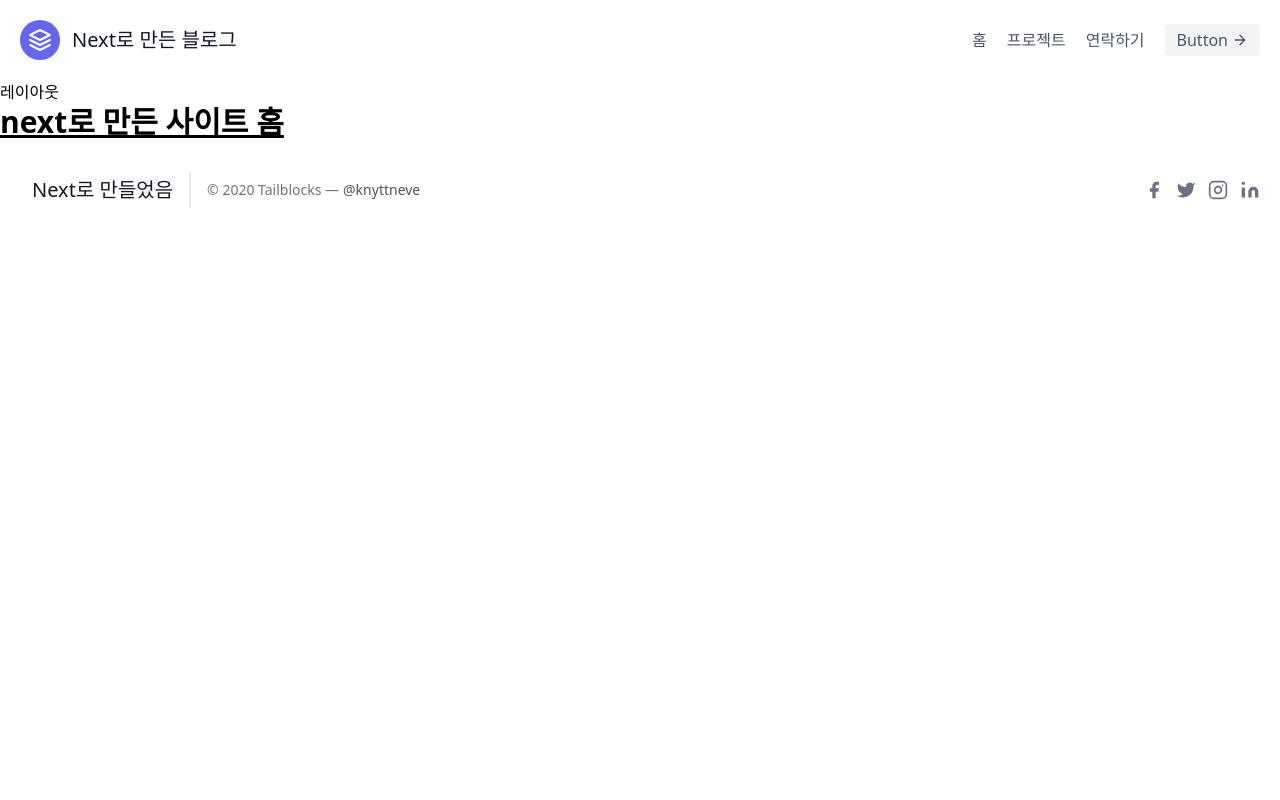
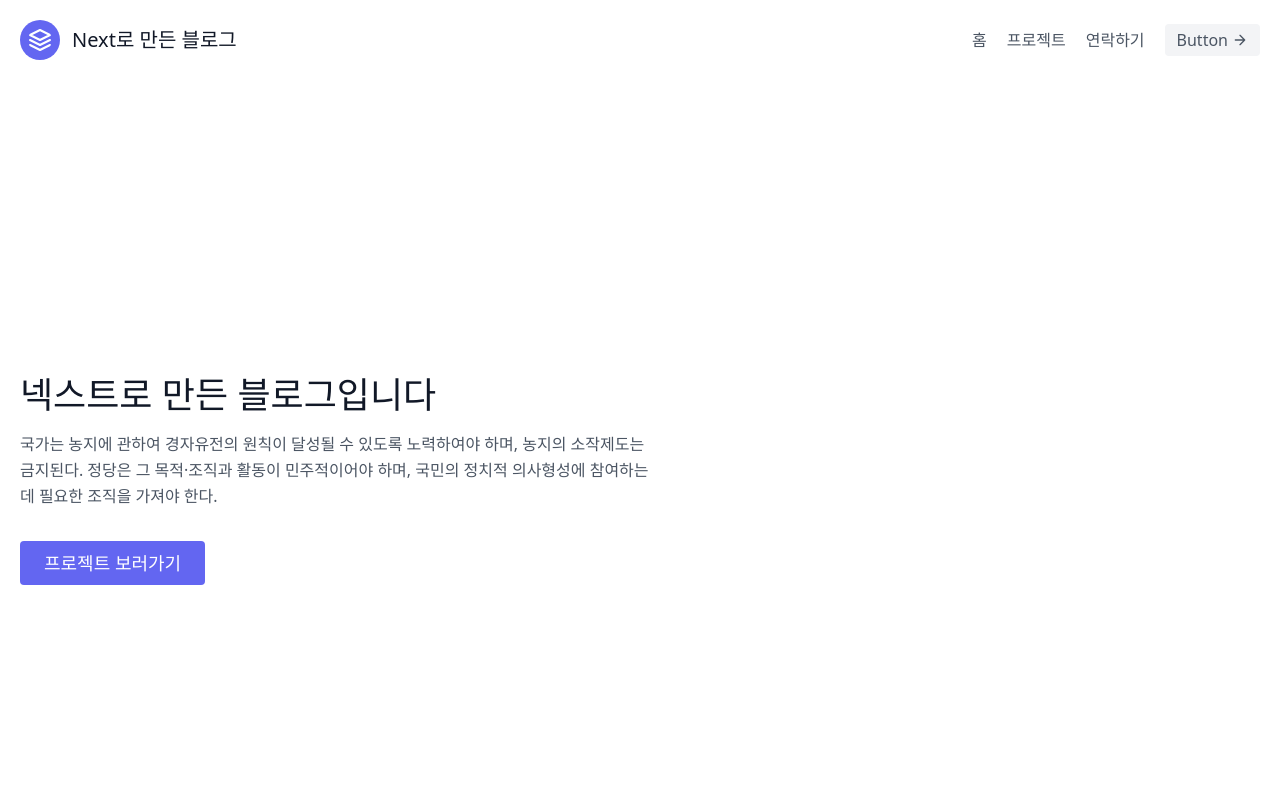
Before and after one commit to watching-dev/Sites, a Next.js app in the folder next-site/: page / in a window 1280 px wide. Shown: the top 800 px of the page. Built offline with nearby package versions, Linux system fonts and the light colour scheme.

Commit message:
[feat] layout 설정

```diff
--- a/next-site/components/layout.js
+++ b/next-site/components/layout.js
@@ -5,7 +5,6 @@ export default function Layout({ children }) {
   return (
     <>
       <Header />
-      <h1>레이아웃</h1>
       <div>{children}</div>
       <Footer />
     </>
--- a/next-site/pages/index.js
+++ b/next-site/pages/index.js
@@ -16,7 +16,27 @@ export default function Home() {
         <link rel="icon" href="/favicon.ico" />
       </Head>
 
-      <h1 class="text-3xl font-bold underline">next로 만든 사이트 홈</h1>
+      <section className="flex min-h-screen lfex-col items-center justify-center text-gray-600 body-font">
+        <div className="container mx-auto flex px-5 py-24 md:flex-row flex-col items-center">
+          <div className="lg:flex-grow md:w-1/2 lg:pr-24 md:pr-16 flex flex-col md:items-start md:text-left mb-16 md:mb-0 items-center text-center">
+            <h1 className="title-font sm:text-4xl text-3xl mb-4 font-medium text-gray-900">
+              넥스트로 만든 블로그입니다
+            </h1>
+            <p className="mb-8 leading-relaxed">
+              국가는 농지에 관하여 경자유전의 원칙이 달성될 수 있도록 노력하여야
+              하며, 농지의 소작제도는 금지된다. 정당은 그 목적·조직과 활동이
+              민주적이어야 하며, 국민의 정치적 의사형성에 참여하는데 필요한
+              조직을 가져야 한다.
+            </p>
+            <div className="flex justify-center">
+              <button className="inline-flex text-white bg-indigo-500 border-0 py-2 px-6 focus:outline-none hover:bg-indigo-600 rounded text-lg">
+                프로젝트 보러가기
+              </button>
+            </div>
+          </div>
+          <div className="lg:max-w-lg lg:w-full md:w-1/2 w-5/6"></div>
+        </div>
+      </section>
     </Layout>
   );
 }
```
